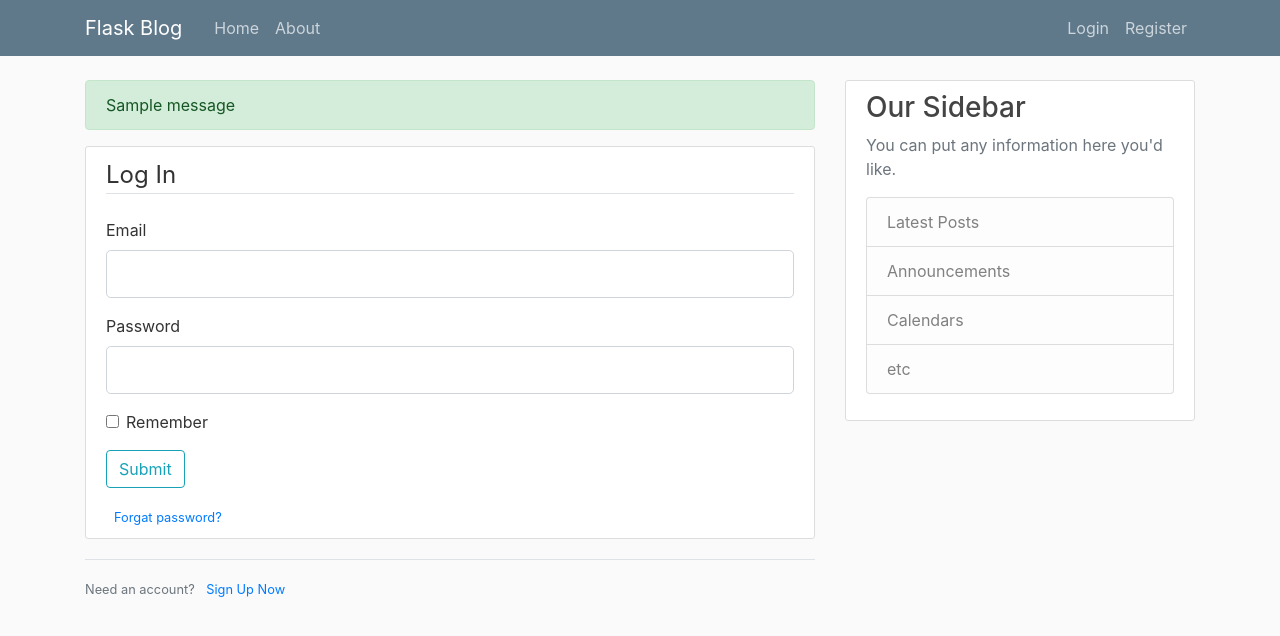
After one commit to yuvipython/FlaskBlog, a Flask app: template templates/login.html in a window 1280 px wide. The commit adds this page. Shown: the top 636 px of the page. Run offline with Flask 2, Linux system fonts and the light colour scheme; the template is opened without the code that fills it: most values are stand-ins (such as "Sample title", 1, 10 or a date in 2020); one stand-in notice (Sample message) is shown; form fields are guessed from the names that the template uses; some libraries are stand-ins or nearby versions.

Commit message:
Forms & Validation, Registration , Login Form

```diff
--- a/flaskblog.py
+++ b/flaskblog.py
@@ -1,6 +1,8 @@
-from flask import Flask, render_template, url_for
+from flask import Flask, render_template, url_for, flash, redirect
+from FlaskBlog.forms import RegistrationForm,LoginForm
+app = Flask(__name__)
 
-app = Flask(__name__)
+app.config['SECRET_KEY'] = 'cf8d75f9ba51b06d018f36a310644b1f'
 
 posts = [
     {
@@ -25,5 +27,24 @@ def home():
 def about():
     return render_template('about.html', title = 'About us')
 
+@app.route("/register", methods = ['GET','POST'])
+def register():
+    form = RegistrationForm()
+    if form.validate_on_submit():
+        flash(f'Account created for { form.username.data }!','success')
+        return redirect(url_for('home'))
+    return render_template('register.html',title='Register', form=form)
+
+@app.route("/login", methods = ['GET','POST'])
+def login():
+    form = LoginForm()
+    if form.validate_on_submit():
+        if form.email.data == 'admin@gmail.com' and form.password.data == '123456':
+            flash('Logged in Successfully !','success')
+            return redirect(url_for('home'))
+        else:
+            flash('Login unsuccessful. Please check username and password.','danger')
+    return render_template('login.html',title='Login', form=form)
+
 if __name__ == '__main__':
     app.run(debug = True)
--- a/templates/about.html
+++ b/templates/about.html
@@ -1,4 +1,3 @@
-
 {% extends "layout.html" %}
 {% block content%}
      <h1>About Page</h1>
--- a/templates/layout.html
+++ b/templates/layout.html
@@ -27,13 +27,13 @@
           </button>
           <div class="collapse navbar-collapse" id="navbarToggle">
             <div class="navbar-nav mr-auto">
-              <a class="nav-item nav-link" href="/">Home</a>
-              <a class="nav-item nav-link" href="/about">About</a>
+              <a class="nav-item nav-link" href="{{ url_for('home')}}">Home</a>
+              <a class="nav-item nav-link" href="{{ url_for('about')}}">About</a>
             </div>
             <!-- Navbar Right Side -->
             <div class="navbar-nav">
-              <a class="nav-item nav-link" href="/login">Login</a>
-              <a class="nav-item nav-link" href="/register">Register</a>
+              <a class="nav-item nav-link" href="{{ url_for('login')}}">Login</a>
+              <a class="nav-item nav-link" href="{{ url_for('register')}}">Register</a>
             </div>
           </div>
         </div>
@@ -43,6 +43,15 @@
     <main role="main" class="container">
       <div class="row">
         <div class="col-md-8">
+            {% with messages = get_flashed_messages(with_categories=true)%}
+                {% if messages %}
+                    {% for category, message in messages %}
+                        <div class="alert alert-{{ category }}">
+                            {{ message }}
+                        </div>
+                    {% endfor %}
+                {% endif %}
+            {% endwith %}
           {% block content %}{% endblock %}
         </div>
         <div class="col-md-4">
--- /dev/null
+++ b/templates/login.html
@@ -0,0 +1,55 @@
+{% extends "layout.html" %}
+{% block content%}
+    <div class="content-section">
+        <form method="post" action="">
+            {{ form.hidden_tag() }}
+            <fieldset class="form-group">
+                <legend class="border-bottom mb-4">Log In</legend>
+
+                <div class="form-group">
+                    {{ form.email.label(class="form-control-label") }}
+                    {% if form.email.errors%}
+                        {{ form.email(class="form-control form-control-lg is-invalid") }}
+                        <div class="invalid-feedback">
+                            {% for error in form.email.errors %}
+                                <span>{{ error }}</span>
+                            {% endfor%}
+                        </div>
+                    {% else %}
+                        {{ form.email(class="form-control form-control-lg") }}
+                    {% endif %}
+                </div>
+
+                <div class="form-group">
+                    {{ form.password.label(class="form-control-label") }}
+                    {% if form.password.errors%}
+                        {{ form.password(class="form-control form-control-lg is-invalid") }}
+                        <div class="invalid-feedback">
+                            {% for error in form.password.errors %}
+                                <span>{{ error }}</span>
+                            {% endfor%}
+                        </div>
+                    {% else %}
+                        {{ form.password(class="form-control form-control-lg") }}
+                    {% endif %}
+                </div>
+                <div class="form-check">
+                    {{ form.remember(class="form-check-input") }}
+                    {{ form.remember.label(class="form-check-label") }}
+                </div>
+            </fieldset>
+            <div class="form-group">
+                {{ form.submit(class="btn btn-outline-info")}}
+            </div>
+            <small class="text-muted ml-2">
+                <a href="#">Forgat password?</a>
+            </small>
+        </form>
+    </div>
+    <div class="border-top pt-3">
+        <small class="text-muted">
+            Need an account? <a class="ml-2" href="{{ url_for('register') }}">Sign Up Now</a>
+
+        </small>
+    </div>
+{% endblock content %}
```
Also changed, not shown: forms.py (added, +26 -0 lines), templates/register.html (added, +76 -0 lines).
